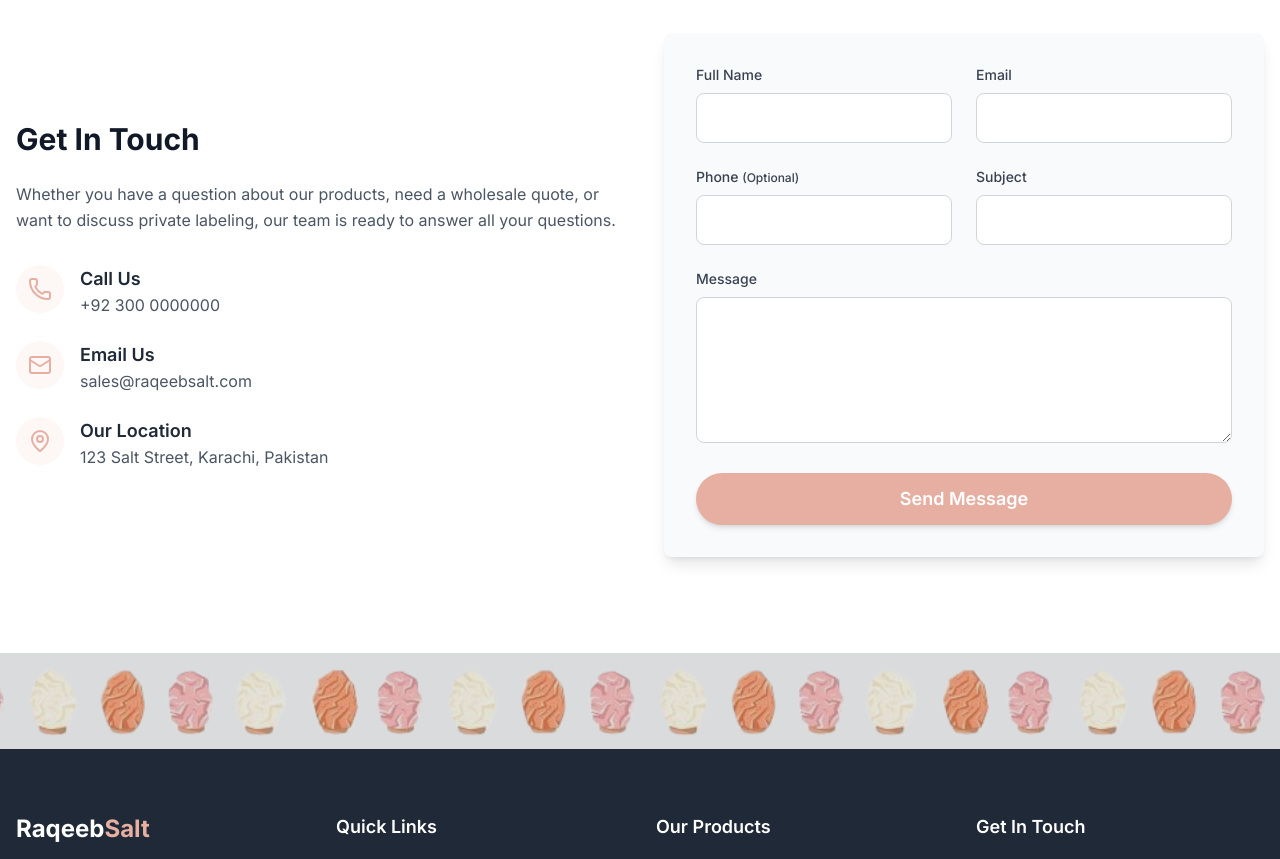
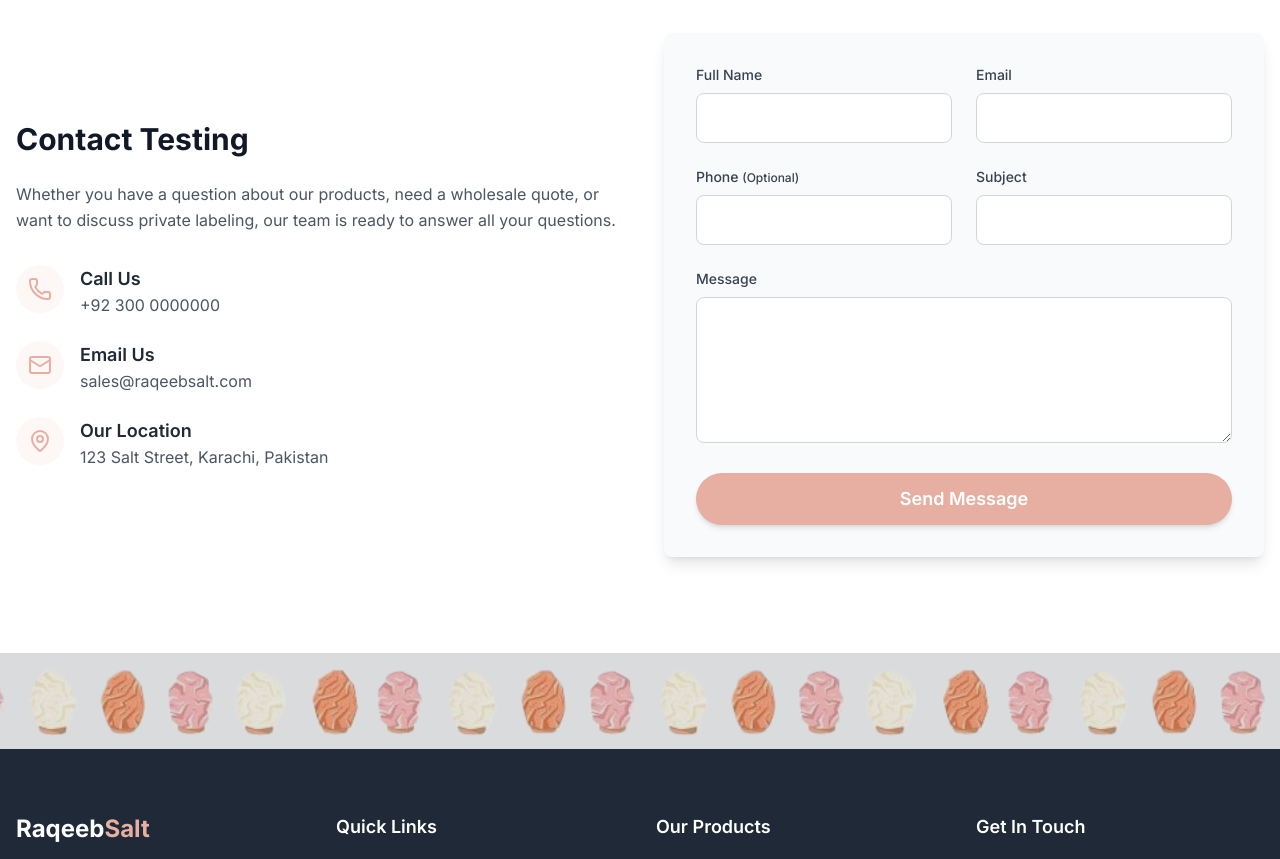
Before and after one commit to BurhanDon/pinkhub-salt, a Next.js app: page / in a window 1280 px wide. Shown: the part 7400-8259 px from the top of the page. Built offline with nearby package versions, Linux system fonts and the light colour scheme.

Commit message:
Contact V1

```diff
--- a/src/components/ContactUs.js
+++ b/src/components/ContactUs.js
@@ -82,7 +82,7 @@ export default function ContactUs() {
             className="flex flex-col justify-center h-full"
           >
             <h2 className="text-3xl font-bold text-gray-900 mb-6">
-              Get In Touch
+              Contact Testing
             </h2>
             <p className="text-gray-600 mb-8 leading-relaxed">
               Whether you have a question about our products, need a wholesale
```
